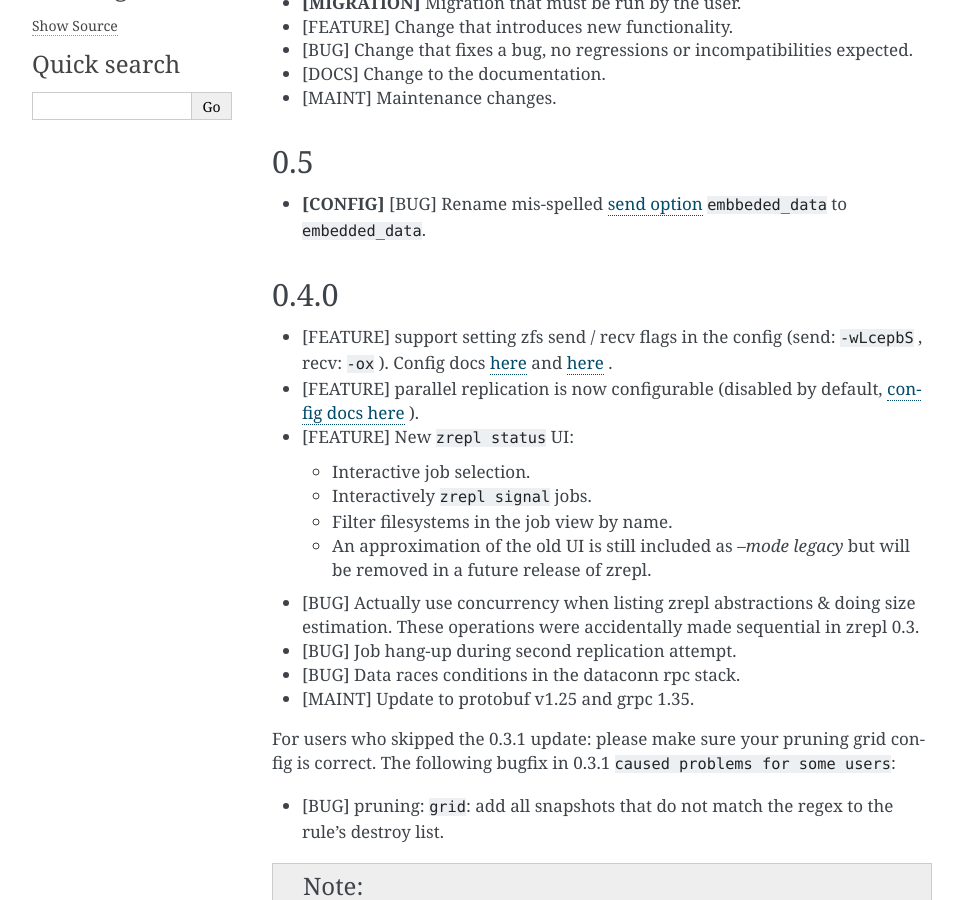
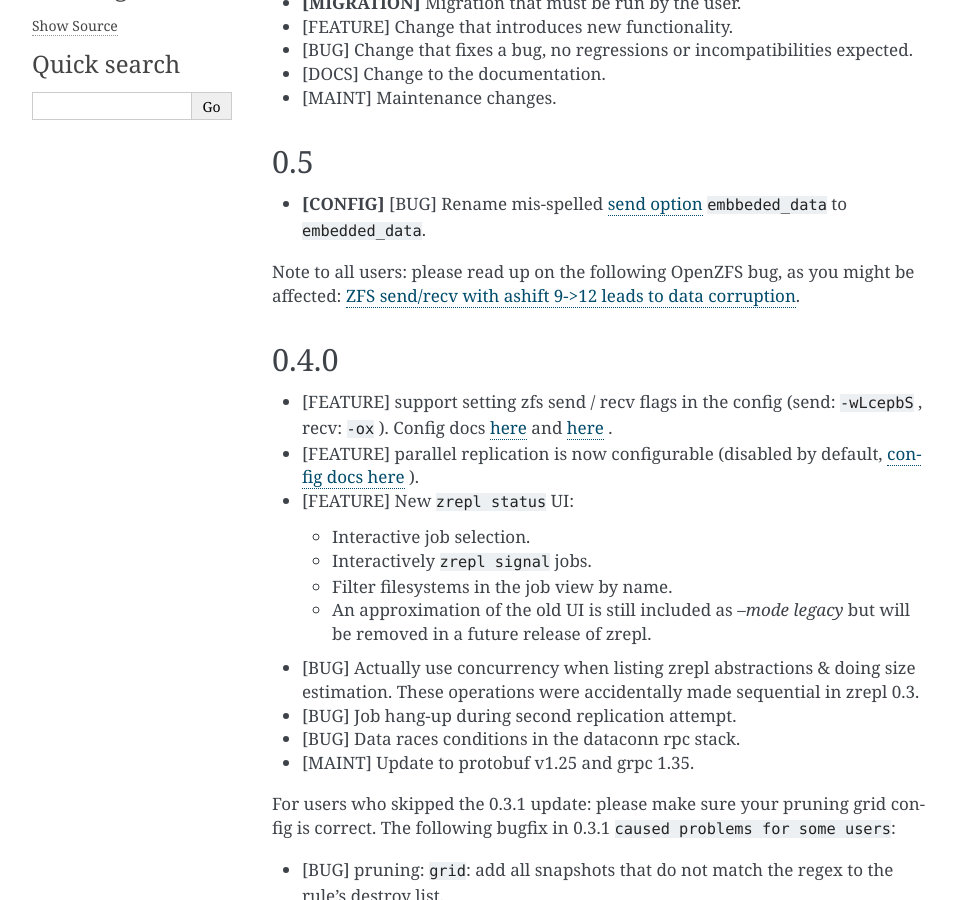
Before and after one commit to zrepl/zrepl, a Sphinx documentation site: the page built from docs/changelog.rst, in a window 1280 px wide and 900 px high, scrolled down 408 px. Shown: the whole window, without its empty margins (148-1111 px from the left). Built offline with Sphinx 7.4.7, drawn with Linux system fonts in a browser that asks for light colours; pages that are not in the unit, such as notebooks, are missing from menus; the version number could not be read and is left out; cross-references to code outside the pages are shown as plain code.

Commit message:
docs: changelog: mention upstream ashift 9 => 12 send/recv bug

```diff
--- a/docs/changelog.rst
+++ b/docs/changelog.rst
@@ -33,6 +33,9 @@
 ---
 
 * |break_config| |bugfix| Rename mis-spelled :ref:`send option <job-send-options>` ``embbeded_data`` to ``embedded_data``.
+
+Note to all users: please read up on the following OpenZFS bug, as you might be affected:
+`ZFS send/recv with ashift 9->12 leads to data corruption <https://github.com/openzfs/zfs/issues/12762>`_.
 
 0.4.0
 -----
```
